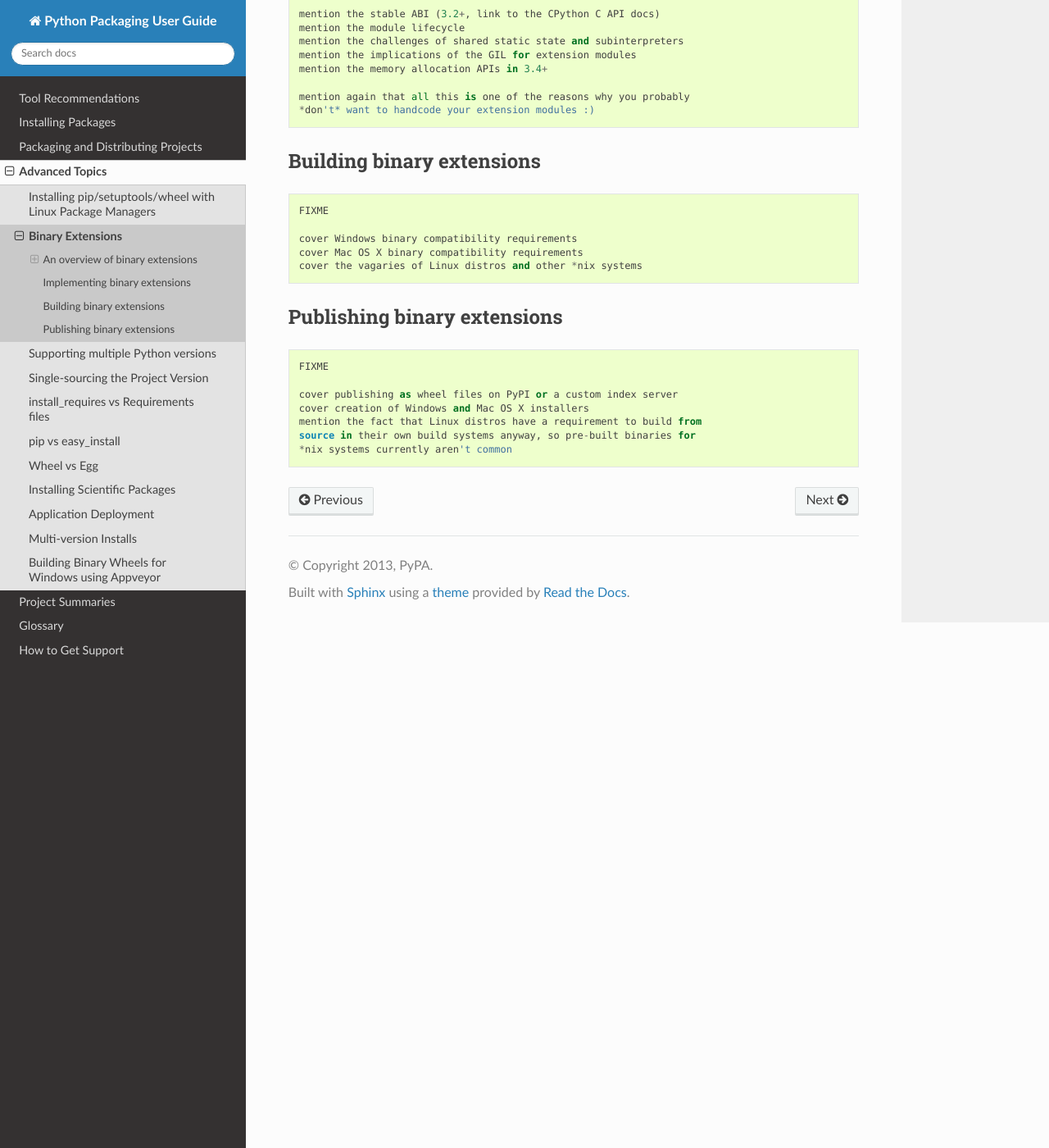
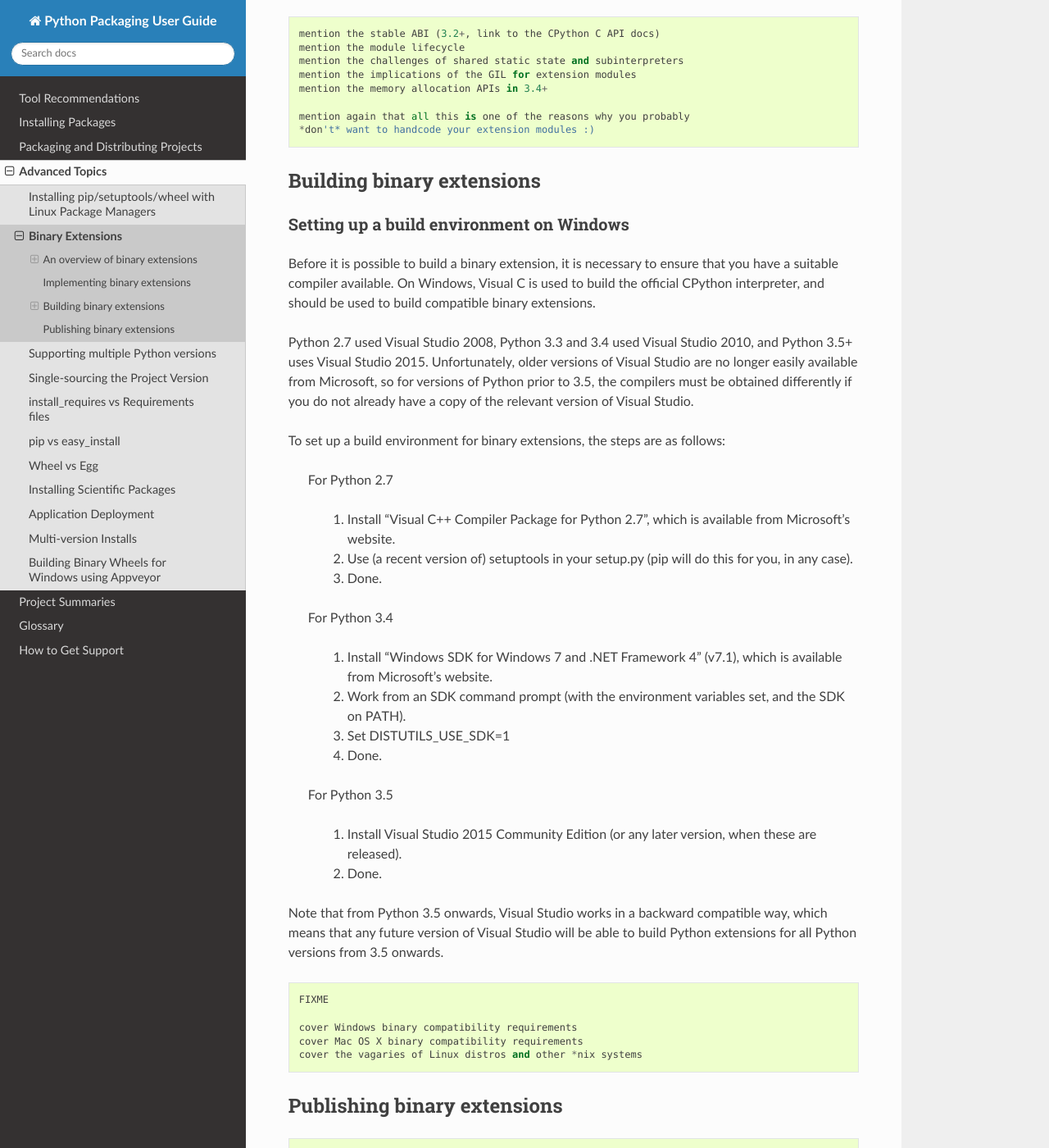
Before and after one commit to pypa/packaging.python.org, a Sphinx documentation site: the page built from source/extensions.rst, in a window 1280 px wide and 1400 px high, scrolled down 3845 px. Shown: the whole window at 82% size. Built offline with Sphinx 7.4.7 and the Read the Docs theme 2.0.0, drawn with Linux system fonts in a browser that asks for light colours; pages that are not in the unit, such as notebooks, are missing from menus; some of the changed text lies outside the part shown.

Commit message:
Add some instructions on setting up compilers on Windows

```diff
--- a/source/extensions.rst
+++ b/source/extensions.rst
@@ -220,6 +220,49 @@ Implementing binary extensions
 Building binary extensions
 ==========================
 
+Setting up a build environment on Windows
+-----------------------------------------
+
+Before it is possible to build a binary extension, it is necessary to ensure
+that you have a suitable compiler available. On Windows, Visual C is used to
+build the official CPython interpreter, and should be used to build compatible
+binary extensions.
+
+Python 2.7 used Visual Studio 2008, Python 3.3 and 3.4 used Visual Studio 2010,
+and Python 3.5+ uses Visual Studio 2015. Unfortunately, older versions of
+Visual Studio are no longer easily available from Microsoft, so for versions
+of Python prior to 3.5, the compilers must be obtained differently if you do
+not already have a copy of the relevant version of Visual Studio.
+
+To set up a build environment for binary extensions, the steps are as follows:
+
+    For Python 2.7
+
+        1. Install "Visual C++ Compiler Package for Python 2.7",
+           which is available from Microsoft's website.
+        2. Use (a recent version of) setuptools in your setup.py (pip will
+           do this for you, in any case).
+        3. Done.
+
+    For Python 3.4
+
+        1. Install "Windows SDK for Windows 7 and .NET Framework 4" (v7.1),
+           which is available from Microsoft's website.
+        2. Work from an SDK command prompt (with the environment variables
+           set, and the SDK on PATH).
+        3. Set DISTUTILS_USE_SDK=1
+        4. Done.
+
+    For Python 3.5
+
+        1. Install Visual Studio 2015 Community Edition (or any later
+           version, when these are released).
+        2. Done.
+
+Note that from Python 3.5 onwards, Visual Studio works in a backward
+compatible way, which means that any future version of Visual Studio will
+be able to build Python extensions for all Python versions from 3.5 onwards.
+
 ::
 
    FIXME
```
